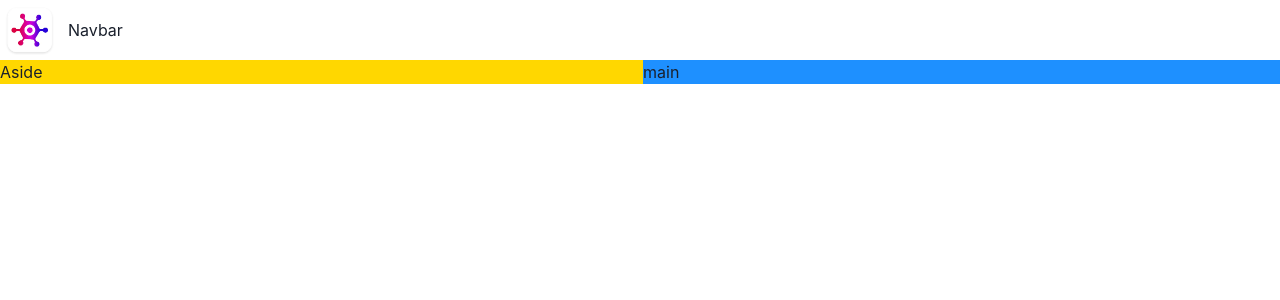
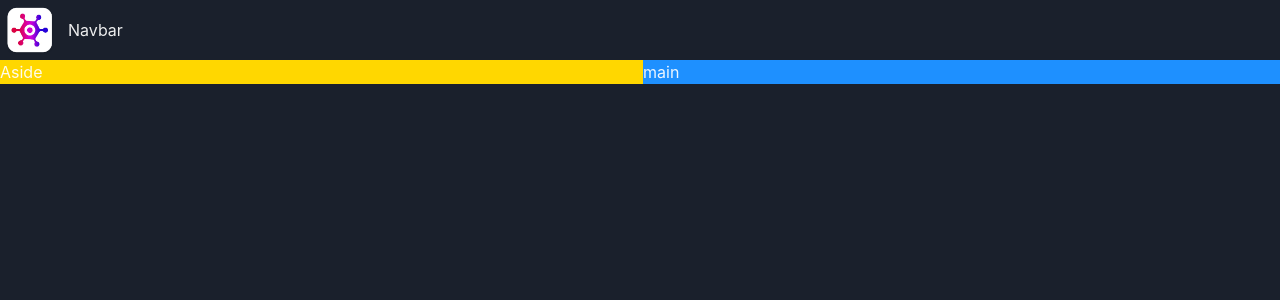
Before and after one commit to frankdev0428/game-hub-video, a React (Vite) app in the folder gaming-hub/: page / in a window 1280 px wide. Shown: the top 300 px of the page. Built offline with nearby package versions, Linux system fonts and the light colour scheme.

Commit message:
Implement dark mode

```diff
--- a/gaming-hub/src/main.tsx
+++ b/gaming-hub/src/main.tsx
@@ -1,11 +1,12 @@
-import React from 'react'
-import ReactDOM from 'react-dom/client'
-import App from './App.tsx'
-import { ChakraProvider } from '@chakra-ui/react'
-
+import React from 'react';
+import ReactDOM from 'react-dom/client';
+import App from './App.tsx';
+import { ChakraProvider, ColorModeScript } from '@chakra-ui/react';
+import theme from './theme';
 ReactDOM.createRoot(document.getElementById('root')!).render(
   <React.StrictMode>
-  <ChakraProvider>
+  <ChakraProvider theme={theme}>
+    <ColorModeScript initialColorMode={theme.config.initialColorMode} />
       <App />
   </ChakraProvider>
  </React.StrictMode>,
--- /dev/null
+++ b/gaming-hub/src/theme.ts
@@ -0,0 +1,9 @@
+import { extendTheme  , ThemeConfig } from "@chakra-ui/react";
+
+const config: ThemeConfig = {
+    initialColorMode: 'dark'
+};
+
+const theme = extendTheme({ config });
+
+export default theme;
```
